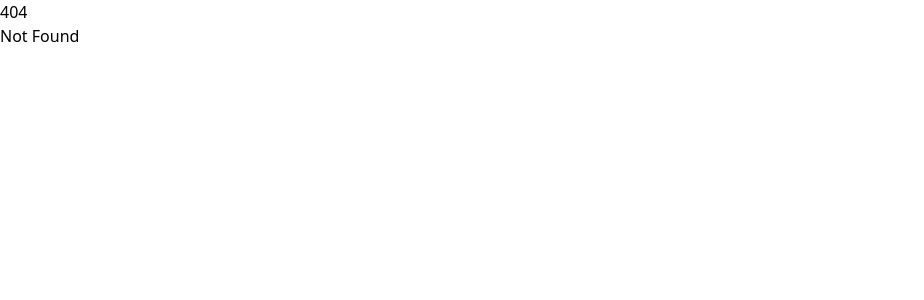
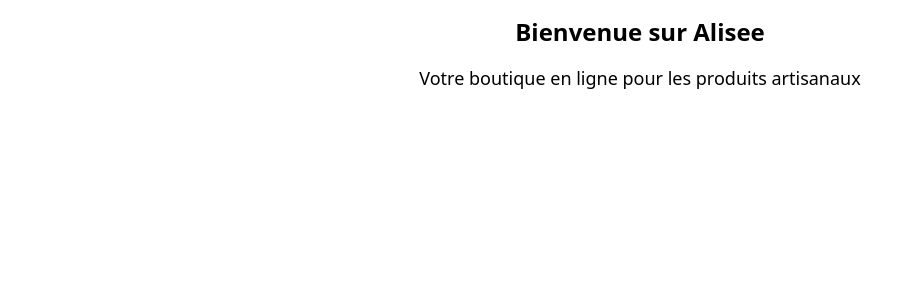
Before and after one commit to lasmate/Alisee, a SvelteKit app: page /Banner in a window 1280 px wide. Before the commit this address had no page. Shown: the top 300 px of the page, without its empty margins (0-924 px from the left). Built offline with nearby package versions, Linux system fonts and the light colour scheme.

Commit message:
feat: Add Banner component and integrate it into the main page layout

```diff
--- /dev/null
+++ b/src/routes/Banner/+page.svelte
@@ -0,0 +1,7 @@
+<div class=" relative w-[90vw] max-w-[1200px] mx-auto">
+    <div class="flex flex-col items-center justify-center gap-4 p-4">
+        <h1 class="text-2xl font-bold">Bienvenue sur Alisee</h1>
+        <p class="text-lg">Votre boutique en ligne pour les produits artisanaux</p>
+    </div>
+
+</div>
```
